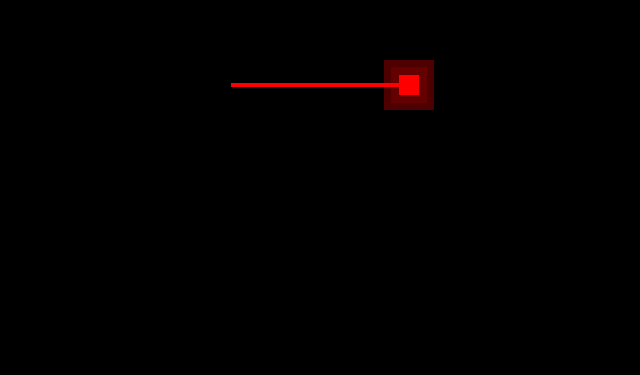
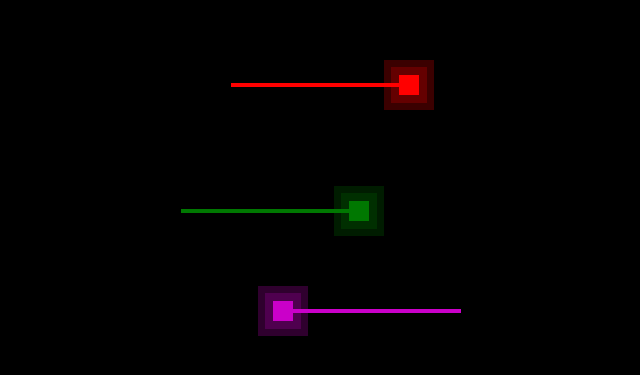
Before and after one commit to Thuotracy/line-animation-effect, a plain HTML site: page index.html in a window 1280 px wide. Shown: the part 227-602 px from the top of the page, without its empty margins (319-959 px from the left). Drawn offline with Linux system fonts and the light colour scheme.

Commit message:
styled the other lines

```diff
--- a/style.css
+++ b/style.css
@@ -24,6 +24,16 @@ body{
     position: absolute;
     width: 200px;
     height: 200px;
+}
+
+.container .square:nth-child(2){
+    transform: translate(-25%, -25%) rotateX(180deg);
+    filter: hue-rotate(150deg);
+}
+
+.container .square:nth-child(3){
+    transform: translate(25%, 25%) rotate(180deg);
+    filter: hue-rotate(300deg);
 }
 
 .container .square::before{
```
